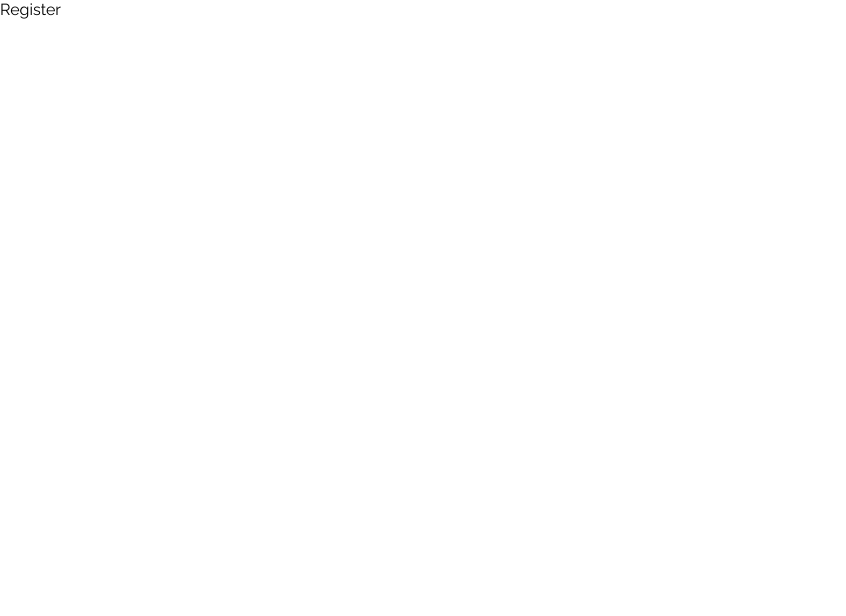
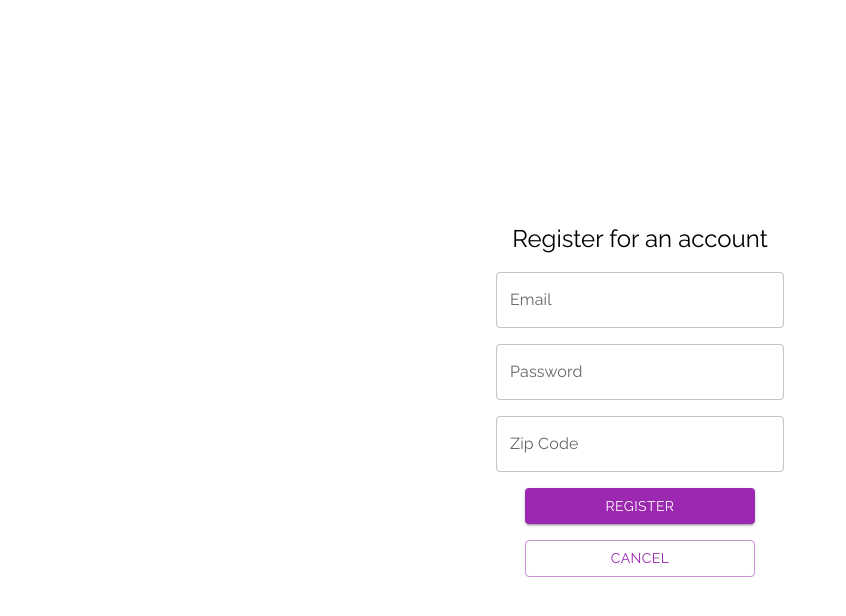
Before and after one commit to desmondtong/Java-backend, a React (Vite) app in the folder Frontend/: page /register in a window 1280 px wide. Shown: the top 616 px of the page, without its empty margins (0-846 px from the left). Built offline with nearby package versions, Linux system fonts and the light colour scheme.

Commit message:
Add register page

```diff
--- a/Frontend/src/pages/Login.tsx
+++ b/Frontend/src/pages/Login.tsx
@@ -13,7 +13,7 @@ import Button from "@mui/material/Button";
 import { useNavigate } from "react-router-dom";
 // import jwtDecode from "jwt-decode";
 
-const SignIn: React.FC = (props) => {
+const Login: React.FC = (props) => {
   const navigate = useNavigate();
   //   const userCtx = useContext(UserContext);
   //   const [email, setEmail] = useState("");
@@ -61,7 +61,12 @@ const SignIn: React.FC = (props) => {
               // onChange={(e) => setPassword(e.target.value)}
             />
 
-            <Button variant="contained" color="secondary" onClick={handleLogin}>
+            <Button
+              variant="contained"
+              color="secondary"
+              sx={{ width: "20%" }}
+              onClick={handleLogin}
+            >
               Login
             </Button>
 
@@ -89,4 +94,4 @@ const SignIn: React.FC = (props) => {
   );
 };
 
-export default SignIn;
+export default Login;
--- a/Frontend/src/pages/Register.tsx
+++ b/Frontend/src/pages/Register.tsx
@@ -1,7 +1,117 @@
-import React from "react";
+import React, { useState } from "react";
+// import useFetch from "../hooks/useFetch";
+import {
+  Container,
+  Typography,
+  Box,
+  TextField,
+  Button,
+  Stack,
+} from "@mui/material";
+import { useNavigate } from "react-router-dom";
+// import DistrictEnums from "../enums/districtEnums";
 
-const Register: React.FC = () => {
-  return <>Register</>;
+const Register: React.FC = (props) => {
+  //   const fetchData = useFetch();
+  const [email, setEmail] = useState("");
+  const [password, setPassword] = useState("");
+  const [zip, setZip] = useState("");
+  const [district, setDistrict] = useState("");
+
+  const [isInvalid, setIsInvalid] = useState(false);
+
+  const navigate = useNavigate();
+
+  const registerUser = async () => {
+    // const res = await fetchData("/auth/register", "PUT", {
+    //   email: email,
+    //   password: password,
+    //   location: [
+    //     {
+    //       district,
+    //       postal_code: zip,
+    //     },
+    //   ],
+    // });
+    // if (res.ok) {
+    //   console.log(res.data);
+    //   props.setUserInfo(res.data.createdUser);
+    //   navigate("/profile-setup");
+    // } else {
+    //   alert(JSON.stringify(res.data));
+    //   console.log(res.data);
+    // }
+  };
+
+  return (
+    <>
+      <Container maxWidth="lg">
+        <Box>
+          <Stack
+            direction="column"
+            justifyContent="center"
+            alignItems="center"
+            spacing={2}
+            height="100vh"
+          >
+            <Typography variant="h5" textAlign="start" margin="2rem 0">
+              Register for an account
+            </Typography>
+
+            <TextField
+              label="Email"
+              variant="outlined"
+              sx={{ width: "25%" }}
+              onChange={(e) => setEmail(e.target.value)}
+            />
+
+            <TextField
+              id="outlined-basic"
+              label="Password"
+              variant="outlined"
+              type="password"
+              sx={{ width: "25%" }}
+              onChange={(e) => setPassword(e.target.value)}
+            />
+
+            <TextField
+              error={isInvalid}
+              id="outlined-basic"
+              label="Zip Code"
+              variant="outlined"
+              sx={{ width: "25%" }}
+              helperText={isInvalid && "Invalid zip code"}
+            />
+            {/* <Stack
+              direction="row"
+              spacing={2}
+              justifyContent="space-between"
+              width="25%"
+            > */}
+            <Button
+              variant="contained"
+              color="secondary"
+              sx={{ width: "20%" }}
+              onClick={registerUser}
+            >
+              Register
+            </Button>
+            <Button
+              variant="outlined"
+              color="secondary"
+              sx={{ width: "20%" }}
+              onClick={() => {
+                navigate("/login");
+              }}
+            >
+              Cancel
+            </Button>
+          </Stack>
+          {/* </Stack> */}
+        </Box>
+      </Container>
+    </>
+  );
 };
 
 export default Register;
```
